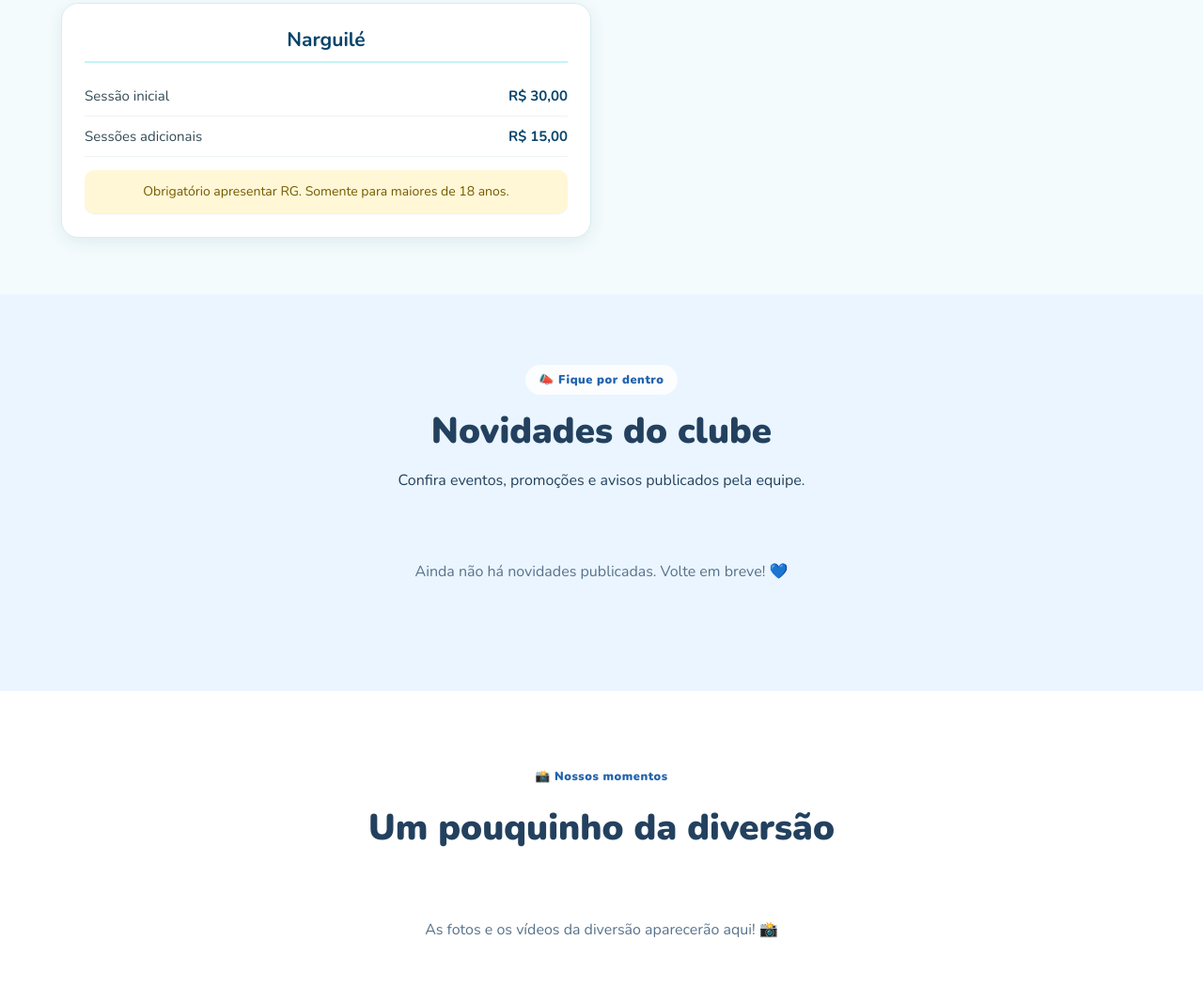
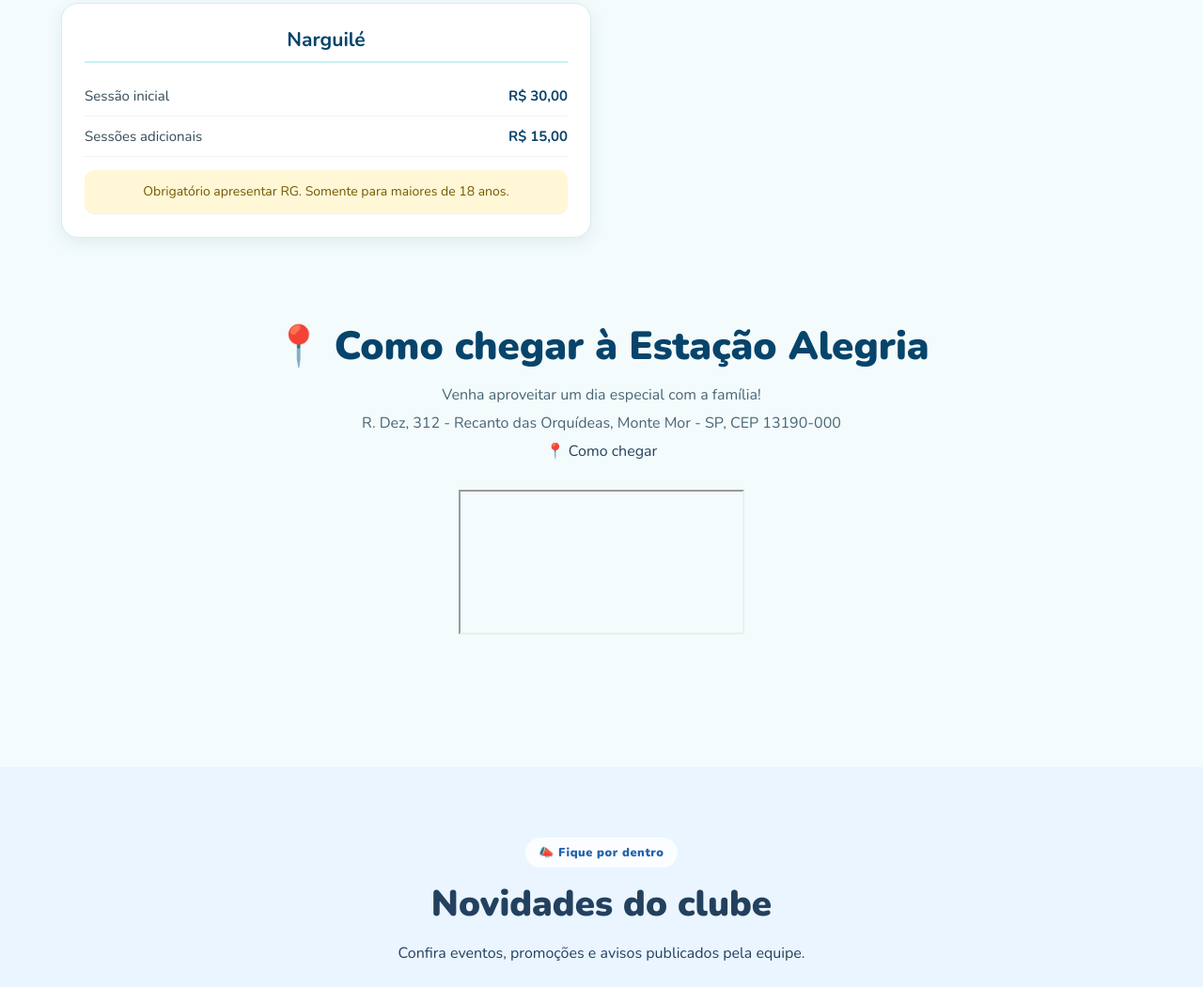
Before and after one commit to dvfx4/-estacao-alegria-, a plain HTML site: page index.html in a window 1280 px wide. Shown: the part 5653-6703 px from the top of the page at 94% size. Drawn offline with nearby package versions, Linux system fonts and the light colour scheme; no server answers; grey boxes are pictures that could not be loaded.

Commit message:
Update index.html

```diff
--- a/index.html
+++ b/index.html
@@ -263,6 +263,36 @@
     </article>
 
   </div>
+  <!-- Localização da Estação Alegria -->
+<section id="localizacao" class="secao localizacao">
+  <div class="introducao-cardapio">
+    <h2>📍 Como chegar à Estação Alegria</h2>
+    <p>Venha aproveitar um dia especial com a família!</p>
+    <p>
+      R. Dez, 312 - Recanto das Orquídeas,
+      Monte Mor - SP, CEP 13190-000
+    </p>
+
+    <a
+      class="botao-localizacao"
+      href="https://www.google.com/maps/dir/?api=1&destination=R.%20Dez%2C%20312%20-%20Recanto%20das%20Orqu%C3%ADdeas%2C%20Monte%20Mor%20-%20SP%2C%2013190-000"
+      target="_blank"
+      rel="noopener noreferrer"
+    >
+      📍 Como chegar
+    </a>
+  </div>
+
+  <div class="mapa-localizacao">
+    <iframe
+      title="Mapa da Estação Alegria em Monte Mor"
+      src="https://maps.google.com/maps?q=R.%20Dez%2C%20312%2C%20Recanto%20das%20Orqu%C3%ADdeas%2C%20Monte%20Mor%2C%20SP&t=&z=16&ie=UTF8&iwloc=&output=embed"
+      loading="lazy"
+      referrerpolicy="no-referrer-when-downgrade"
+      allowfullscreen
+    ></iframe>
+  </div>
+</section>
 </section>
     <section id="novidades" class="secao novidades">
       <span class="etiqueta">📣 Fique por dentro</span>
```
